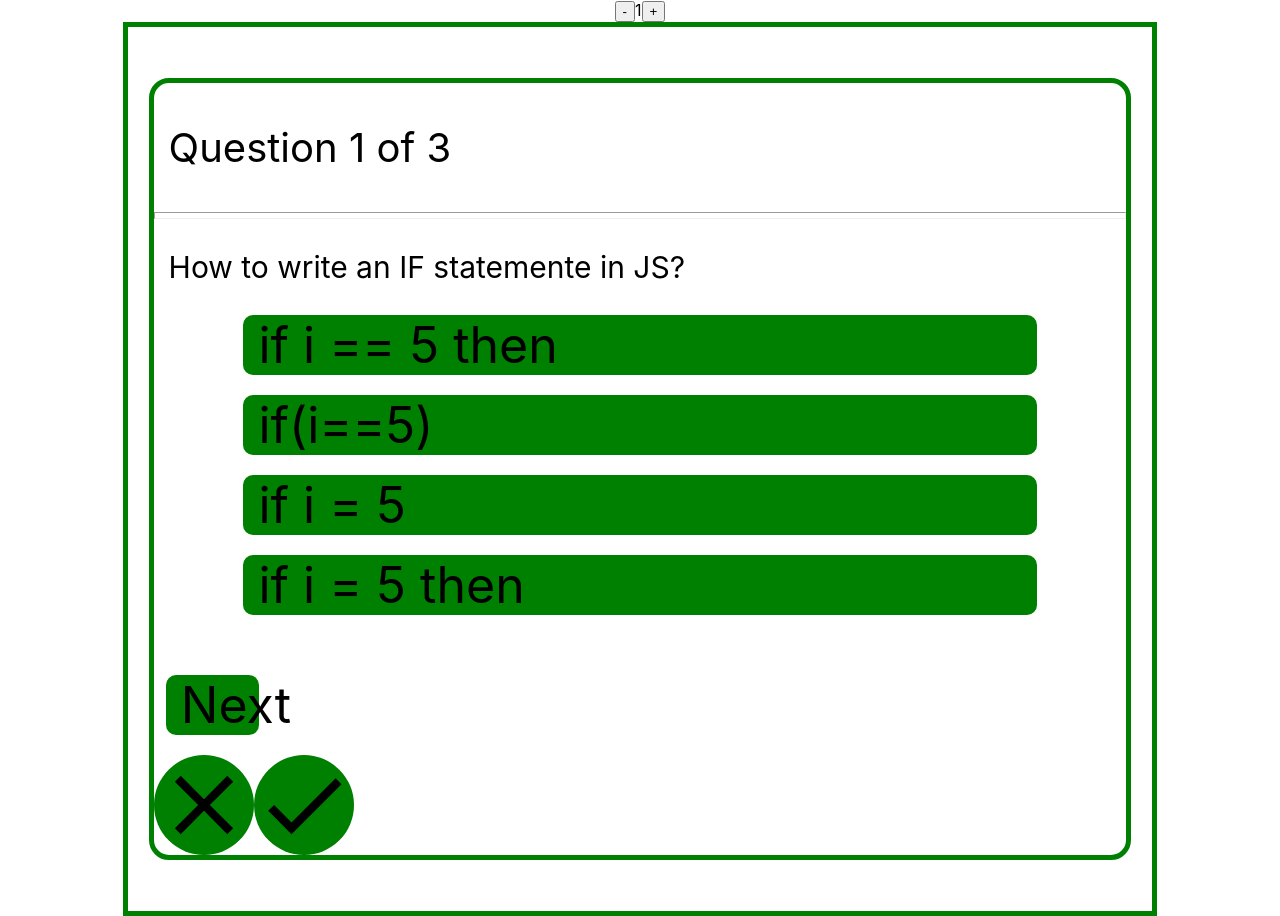
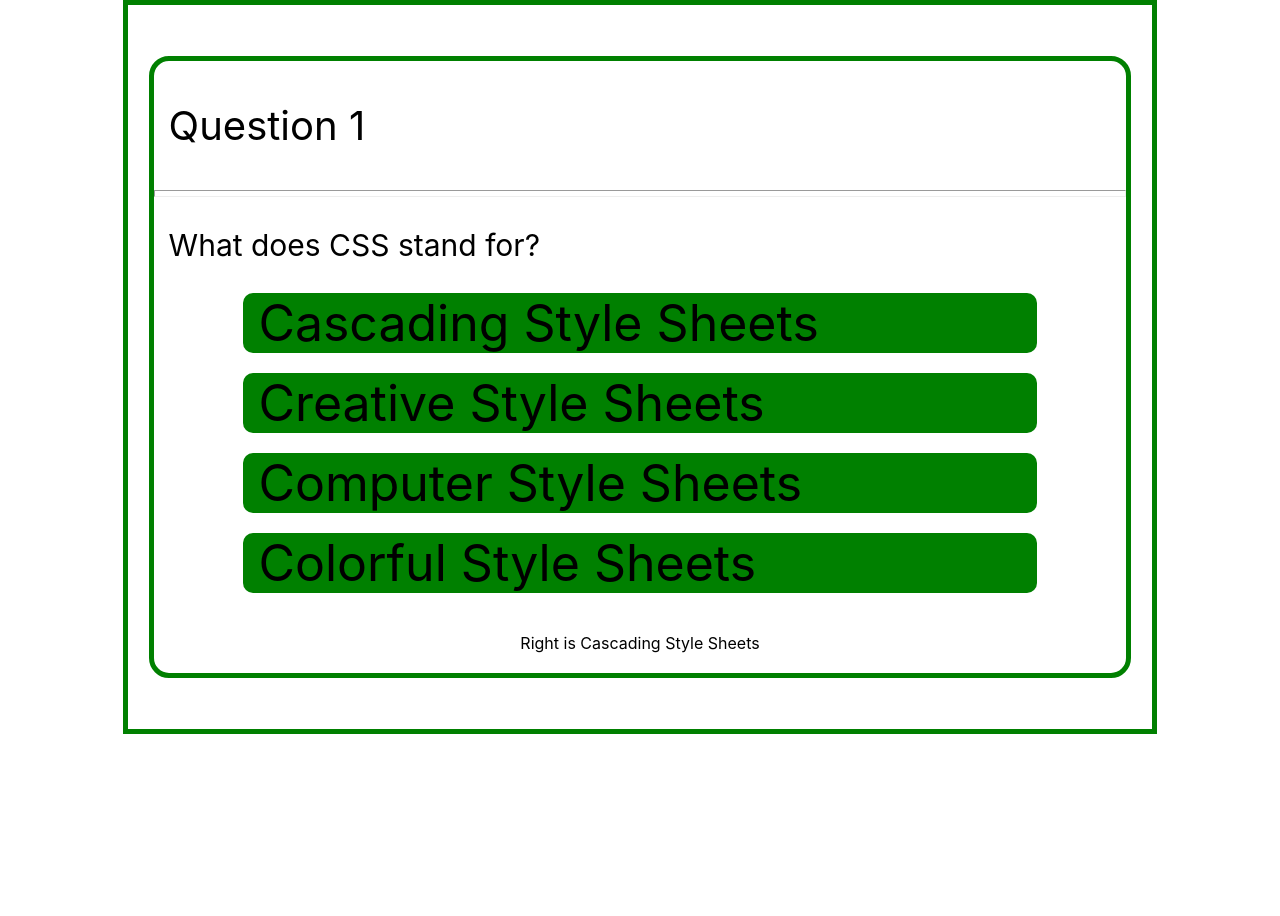
Before and after one commit to IDDQD404/react_Quiz, a React (Create React App) app: page / in a window 1280 px wide. After the commit the page ends 800 px from the top, so only its background shows below. Built offline with nearby package versions, Linux system fonts and the light colour scheme.

Commit message:
Completely integrated redux, created end screen

```diff
--- a/src/App.tsx
+++ b/src/App.tsx
@@ -1,4 +1,4 @@
-import React, { useState } from "react";
+import React, { useEffect, useState } from "react";
 import "./App.css";
 import Quiz from "./components/quiz/Quiz";
 
@@ -6,46 +6,93 @@ import { useAppSelector, useAppDispatch } from "./hooks";
 import {
   incrementQuestionNumber,
   decrementQuestionNumber,
+  setQuestionBody,
+  setVariantsAnswers,
+  addFailedQuestions,
+  setRightAnswer,
   AppCounter,
 } from "./AppSlice";
+import End from "./components/end/End";
 
 function App() {
-  const variable = useAppSelector(AppCounter);
+  const variables = useAppSelector(AppCounter);
   const dispatch = useAppDispatch();
 
-  const Questions = {
-    QuestionLabel: `Question ${variable.QuestionNumber.value} of 3`,
-    QuestionBody: variable.QuestionBody.value,
-    VariantsAnswers: variable.VariantsAnswers.value,
-  };
+  const [setFailedQstns, FailedQstns] = useState([]);
+
+  useEffect(() => {
+    // alert(`${variables.QuestionNumber.value}  ${Questions.length}`);
+    dispatch(
+      setQuestionBody(Questions[variables.QuestionNumber.value].QuestionBody)
+    );
+    dispatch(
+      setVariantsAnswers(
+        Questions[variables.QuestionNumber.value].VariantsAnswers
+      )
+    );
+    dispatch(
+      setRightAnswer(Questions[variables.QuestionNumber.value].RightAnswer)
+    );
+  }, [variables.QuestionNumber.value]);
+
+  const Questions = [
+    {
+      QuestionBody: "What does CSS stand for?",
+      VariantsAnswers: [
+        "Cascading Style Sheets",
+        "Creative Style Sheets",
+        "Computer Style Sheets",
+        "Colorful Style Sheets",
+      ],
+      FailedQuestions: FailedQstns,
+      RightAnswer: "Cascading Style Sheets",
+    },
+
+    {
+      QuestionBody:
+        "What is the correct HTML for referring to an external style sheet?",
+      VariantsAnswers: [
+        `<style src="mystyle.css">`,
+        `<link rel="stylesheet" type="text/css" href="mystyle.css">`,
+        `<stylesheet>mystyle.css</stylesheet>`,
+      ],
+      FailedQuestions: FailedQstns,
+      RightAnswer: `<link rel="stylesheet" type="text/css" href="mystyle.css">`,
+    },
+
+    {
+      QuestionBody:
+        "Where in an HTML document is the correct place to refer to an external style sheet?",
+      VariantsAnswers: [
+        "At the end of the document",
+        `In the <body> section`,
+        `In the <head> section`,
+      ],
+      FailedQuestions: FailedQstns,
+      RightAnswer: `In the <head> section`,
+    },
+
+    {
+      QuestionBody: "",
+      VariantsAnswers: [],
+      FailedQuestions: FailedQstns,
+      RightAnswer: ``,
+    },
+  ];
 
   return (
     <div className="App">
-      {/* add redux */}
-      <div>
-        <div>
-          <button
-            aria-label="Decrement value"
-            onClick={() => dispatch(decrementQuestionNumber())}
-          >
-            -
-          </button>
-          <span>{variable.QuestionNumber.value}</span>
-          <button
-            aria-label="Increment value"
-            onClick={() => dispatch(incrementQuestionNumber())}
-          >
-            +
-          </button>
-        </div>
-      </div>
-      {/* <Button text={"dfsdfd"} /> */}
-      <Quiz
-        QuestionLabel={Questions.QuestionLabel}
-        QuestionBody={Questions.QuestionBody}
-        VariantsAnswer={Questions.VariantsAnswers}
-        FailedQuestions={[true, false]}
-      />
+      {variables.QuestionNumber.value < Questions.length - 1 ? (
+        <Quiz
+          QuestionLabel={`Question ${variables.QuestionNumber.value + 1}`}
+          QuestionBody={variables.QuestionBody.value}
+          VariantsAnswer={variables.VariantsAnswers.value}
+          FailedQuestions={variables.FailedQuestions.value}
+          RightAnswer={variables.RightAnswer.value}
+        />
+      ) : (
+        <End Result={variables.FailedQuestions.value} />
+      )}
     </div>
   );
 }
--- a/src/AppSlice.ts
+++ b/src/AppSlice.ts
@@ -1,13 +1,14 @@
-import { createAsyncThunk, createSlice, PayloadAction } from "@reduxjs/toolkit";
-import { RootState, AppThunk } from "./store";
+import { createSlice, PayloadAction } from "@reduxjs/toolkit";
+import { RootState } from "./store";
 
 const initialState = {
-  QuestionNumber: { value: 1 },
-  QuestionBody: { value: "How to write an IF statemente in JS?" },
+  QuestionNumber: { value: 0 },
+  QuestionBody: { value: "" },
   VariantsAnswers: {
-    value: ["if i == 5 then", "if(i==5)", "if i = 5", "if i = 5 then"],
+    value: [""],
   },
-  FailedQuestions: { value: [true, false] },
+  FailedQuestions: { value: <boolean[]>[] },
+  RightAnswer: { value: "" },
 };
 
 export const AppSlice = createSlice({
@@ -22,13 +23,34 @@ export const AppSlice = createSlice({
       state.QuestionNumber.value -= 1;
     },
 
+    setQuestionBody(state, action: PayloadAction<string>) {
+      state.QuestionBody.value = action.payload;
+    },
+
+    setVariantsAnswers(state, action: PayloadAction<string[]>) {
+      state.VariantsAnswers.value = action.payload;
+    },
+
+    addFailedQuestions(state, action: PayloadAction<boolean>) {
+      state.FailedQuestions.value.push(action.payload);
+    },
+
+    setRightAnswer(state, action: PayloadAction<string>) {
+      state.RightAnswer.value = action.payload;
+    },
     // incrementByAmount: (state, action: PayloadAction<number>) => {
     //   state.value += action.payload;
     // },
   },
 });
 
-export const { incrementQuestionNumber, decrementQuestionNumber } =
-  AppSlice.actions;
+export const {
+  incrementQuestionNumber,
+  decrementQuestionNumber,
+  setQuestionBody,
+  setVariantsAnswers,
+  addFailedQuestions,
+  setRightAnswer,
+} = AppSlice.actions;
 export const AppCounter = (state: RootState) => state.quiz_stats;
 export default AppSlice.reducer;
--- /dev/null
+++ b/src/components/end/End.css
@@ -0,0 +1,5 @@
+.CompletedStatus {
+  display: flex;
+  text-align: left;
+  margin-top: 20px;
+}
--- /dev/null
+++ b/src/components/end/End.tsx
@@ -0,0 +1,30 @@
+import React, { useState } from "react";
+import Frame from "../frame/Frame";
+import IsChecked from "../ischecked/IsChecked";
+
+type EndResults = {
+  Result: boolean[];
+};
+export default function End(args: EndResults) {
+  return (
+    <div>
+      <Frame
+        inner_elements={[
+          <>
+            <h1>Congratulations</h1>
+            <hr />
+            <h2>Your Result is </h2>
+
+            {args.Result && (
+              <div className="CompletedStatus">
+                {args.Result.map((Result) => (
+                  <IsChecked isFailed={Result} />
+                ))}
+              </div>
+            )}
+          </>,
+        ]}
+      />
+    </div>
+  );
+}
--- a/src/components/frame/Frame.tsx
+++ b/src/components/frame/Frame.tsx
@@ -2,7 +2,7 @@ import React from "react";
 import "./Frame.css";
 
 type FrameDetails = {
-  inner_elements: any;
+  inner_elements: any[];
 };
 export default function Frame(agrs: FrameDetails) {
   return (
--- a/src/components/quiz/Quiz.tsx
+++ b/src/components/quiz/Quiz.tsx
@@ -2,15 +2,40 @@ import React from "react";
 import Button from "../button/Button";
 import Frame from "../frame/Frame";
 import IsChecked from "../ischecked/IsChecked";
+
+import {
+  incrementQuestionNumber,
+  decrementQuestionNumber,
+  setQuestionBody,
+  setVariantsAnswers,
+  addFailedQuestions,
+  setRightAnswer,
+  AppCounter,
+} from "../../AppSlice";
+import { useAppDispatch, useAppSelector } from "../../hooks";
 
 type QuizElements = {
   QuestionLabel: string;
   QuestionBody: string;
   VariantsAnswer: string[];
   FailedQuestions: boolean[];
+  RightAnswer: string;
 };
 
 export default function Quiz(args: QuizElements) {
+  const variables = useAppSelector(AppCounter);
+  const dispatch = useAppDispatch();
+
+  function selectAnswer(answer: string) {
+    if (answer == args.RightAnswer) {
+      dispatch(addFailedQuestions(false));
+    } else {
+      dispatch(addFailedQuestions(true));
+    }
+
+    dispatch(incrementQuestionNumber());
+  }
+
   return (
     <div className="Quiz">
       <Frame
@@ -21,13 +46,28 @@ export default function Quiz(args: QuizElements) {
             <p className="Text-question">{args.QuestionBody}</p>
 
             {args.VariantsAnswer &&
-              args.VariantsAnswer.map((Variant) => <Button text={Variant} />)}
+              args.VariantsAnswer.map((Variant) => (
+                <div
+                  onClick={() => {
+                    selectAnswer(Variant);
+                  }}
+                >
+                  <Button text={Variant} />
+                </div>
+              ))}
 
             <br />
             <br />
-            <div style={{ width: "10%", margin: "10px" }}>
+            {/* <div
+              style={{ width: "10%", margin: "10px" }}
+              onClick={() => {
+                dispatch(incrementQuestionNumber())
+              }}
+            >
               <Button text={"Next"} />
-            </div>
+            </div> */}
+
+            <div>Right is {args.RightAnswer}</div>
 
             {args.FailedQuestions && (
               <div className="CompletedStatus">
```
